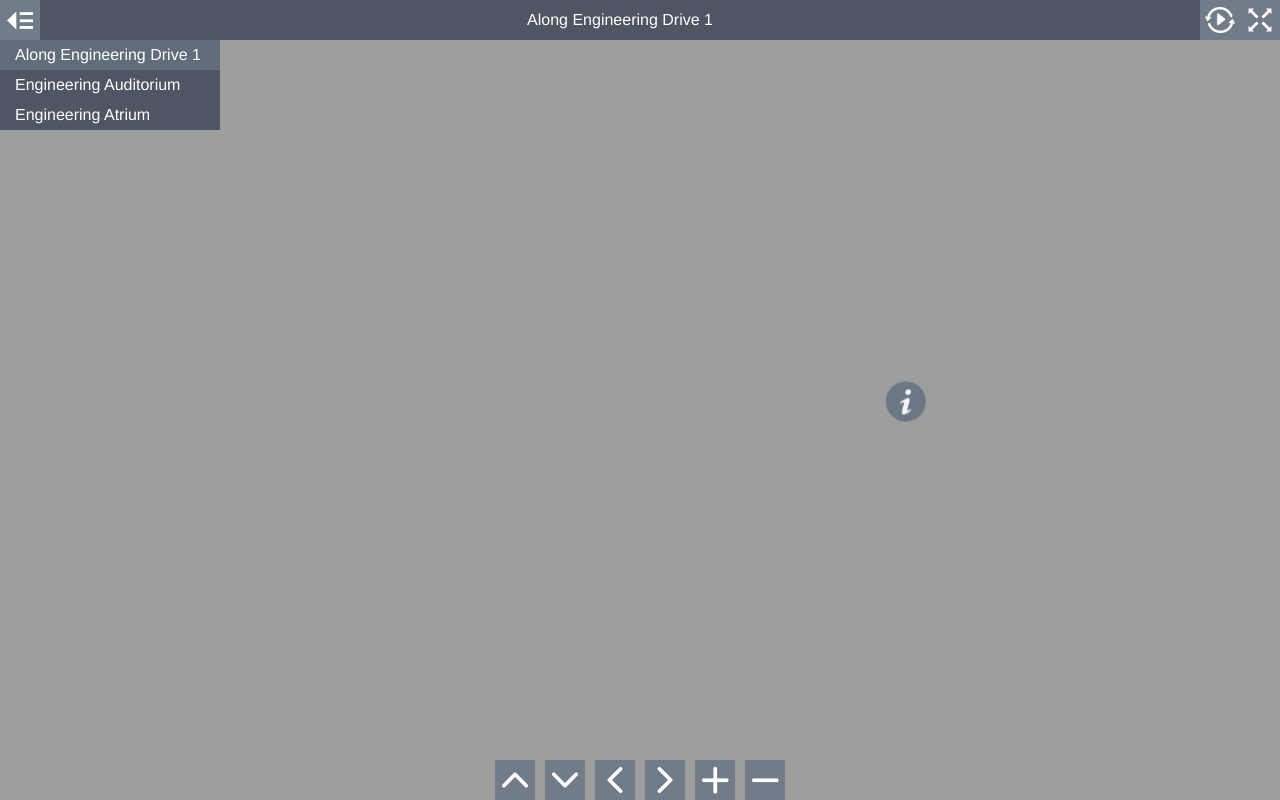
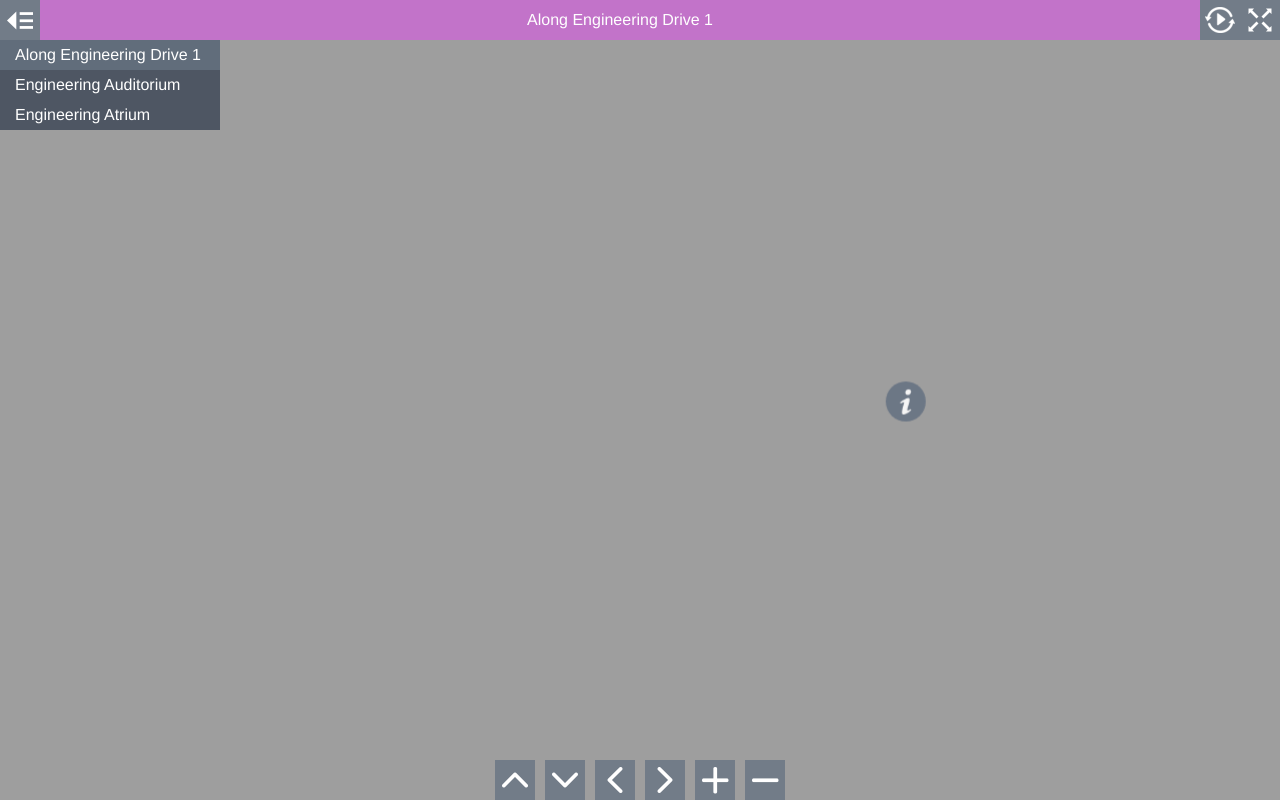
Before and after one commit to eilaelias/FoE-Tour, a plain HTML site: page index.html in a window 1280 px wide. Drawn offline with Linux system fonts and the light colour scheme; animation ran at ten frames a second.

Commit message:
changed colour of titlebar

```diff
--- a/style.css
+++ b/style.css
@@ -80,7 +80,7 @@ body.multiple-scenes.mobile #titleBar {
   line-height: 30px;
   padding: 5px;
   background-color: rgb(58,68,84);
-  background-color: rgba(58,68,84,0.8);
+  background-color: rgba(203, 104, 212, 0.8);
   overflow: hidden;
   text-overflow: ellipsis;
   white-space: nowrap;
```
Also changed, not shown: 1 other file.
